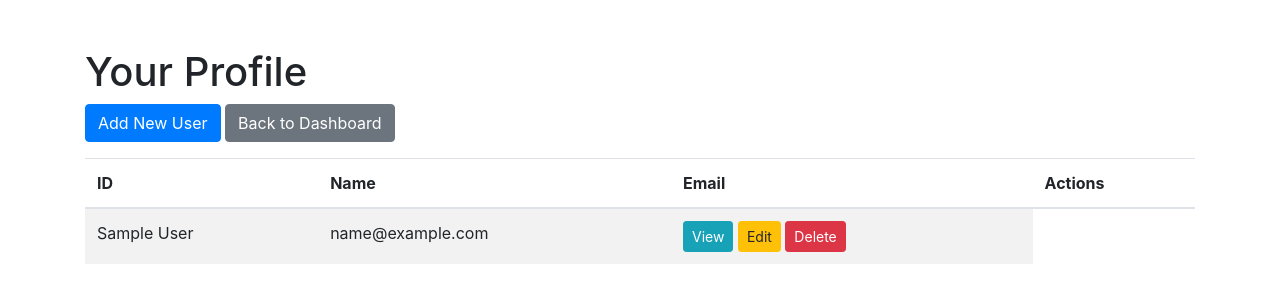
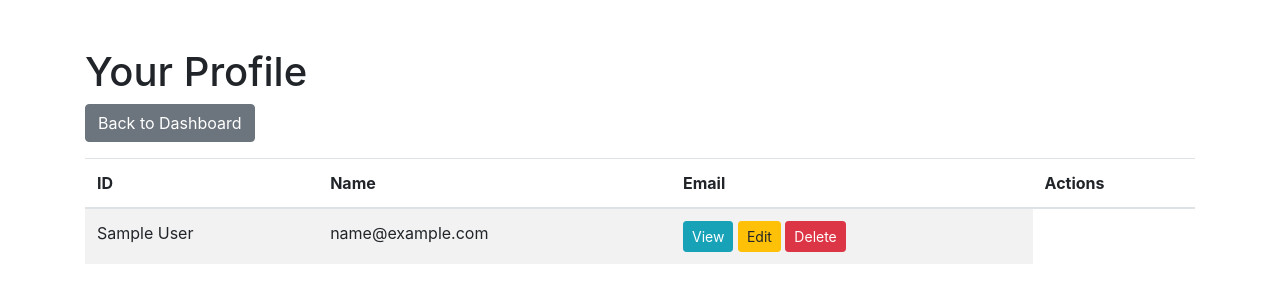
Before and after one commit to Dumbledoreseveras/flask-auth-with-mysql, a Flask app: page /users in a window 1280 px wide. Shown: the top 303 px of the page. Run offline with Flask 3, Linux system fonts and the light colour scheme; the visitor is signed in with stand-in values (Sample User, id 1); tables that the repository leaves empty or names only in its code hold one stand-in row (values such as "Sample post"); some libraries are stand-ins or nearby versions.

Commit message:
Comment out "Add New User" button in users.html

```diff
--- a/templates/users.html
+++ b/templates/users.html
@@ -16,7 +16,7 @@
             {% endif %}
         {% endwith %}
 
-        <a href="{{ url_for('add_user') }}" class="btn btn-primary mb-3">Add New User</a>
+        <!-- <a href="{{ url_for('add_user') }}" class="btn btn-primary mb-3">Add New User</a> -->
         <a href="{{ url_for('dashboard') }}" class="btn btn-secondary mb-3">Back to Dashboard</a>
 
         <table class="table table-striped">
```
